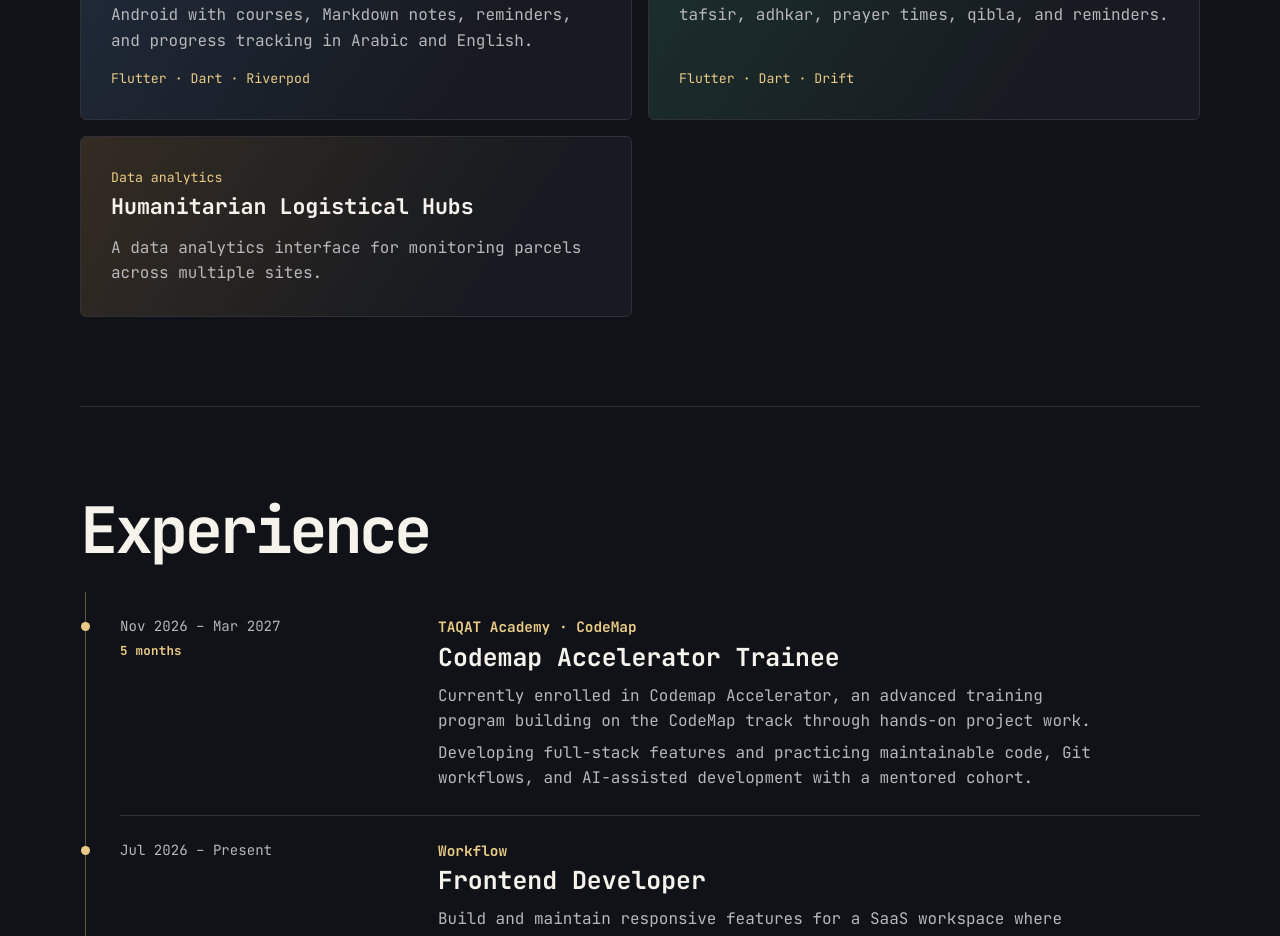
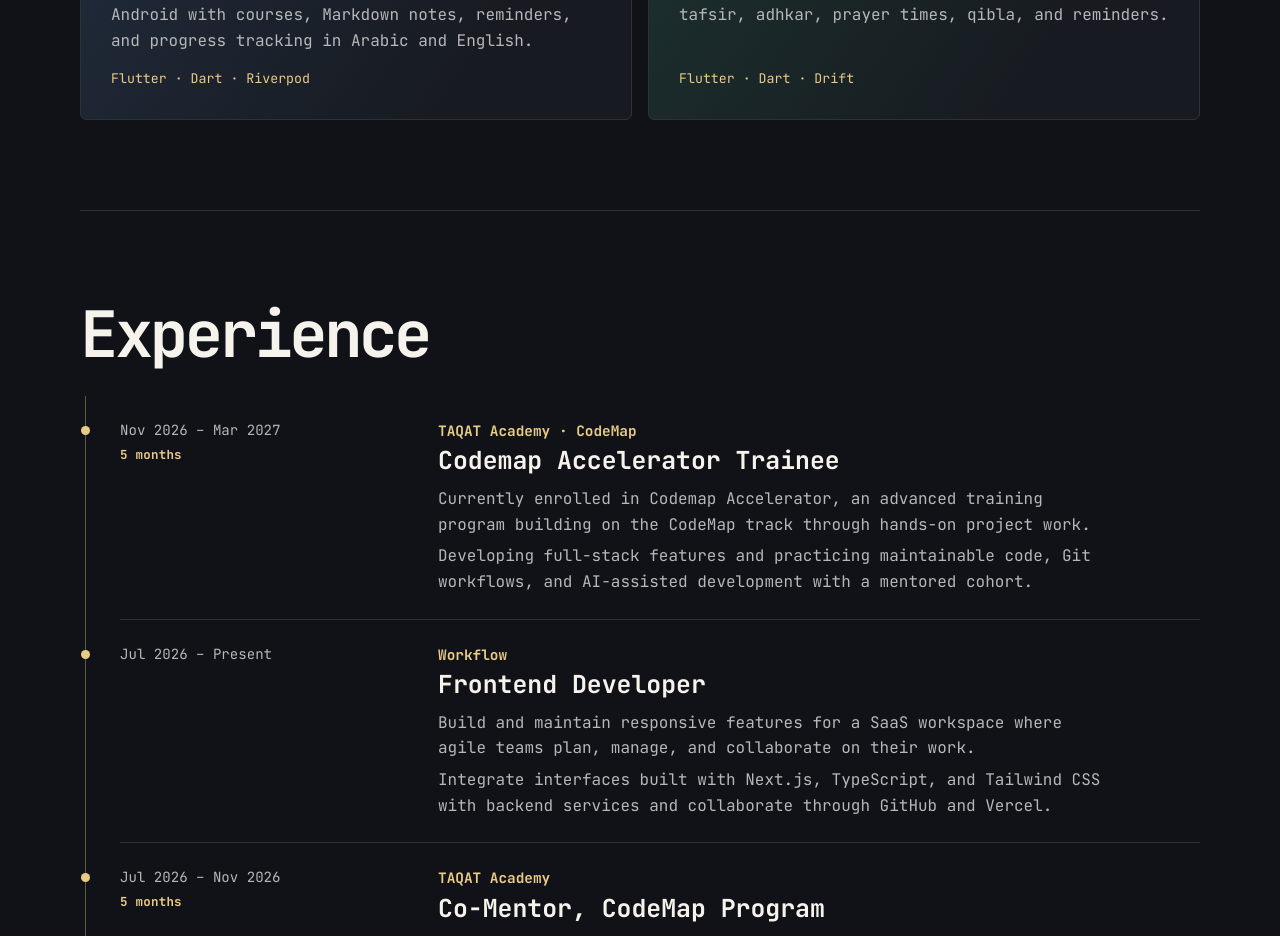
Before and after one commit to MahmoudSalem322/Protflio-, a Next.js app: page / in a window 1280 px wide. Shown: the part 2500-3436 px from the top of the page. Built offline with nearby package versions, Linux system fonts and the light colour scheme.

Commit message:
Remove Humanitarian Logistical Hubs from portfolio

```diff
--- a/src/app/page.tsx
+++ b/src/app/page.tsx
@@ -24,7 +24,6 @@ const projects = [
   { title: "Shifa", category: "Healthcare", stack: "Next.js · React · JavaScript", description: "A platform connecting patients with healthcare providers for appointments, medicine requests, donations, and prescriptions.", href: "https://github.com/MahmoudSalem322/Shifa-v1", theme: "teal" },
   { title: "Qabas", category: "Education", stack: "Flutter · Dart · Riverpod", description: "An offline-first learning workspace for web and Android with courses, Markdown notes, reminders, and progress tracking in Arabic and English.", href: "https://github.com/MahmoudSalem322/personal_learning_os", theme: "blue" },
   { title: "Islamic Companion App", category: "Mobile app", stack: "Flutter · Dart · Drift", description: "An Arabic offline-first app for Quran reading, tafsir, adhkar, prayer times, qibla, and reminders.", href: "https://github.com/MahmoudSalem322/hadeel-app", theme: "teal" },
-  { title: "Humanitarian Logistical Hubs", category: "Data analytics", description: "A data analytics interface for monitoring parcels across multiple sites.", theme: "sand" },
 ];
 
 type MonthRef = { year: number; month: number };
```
